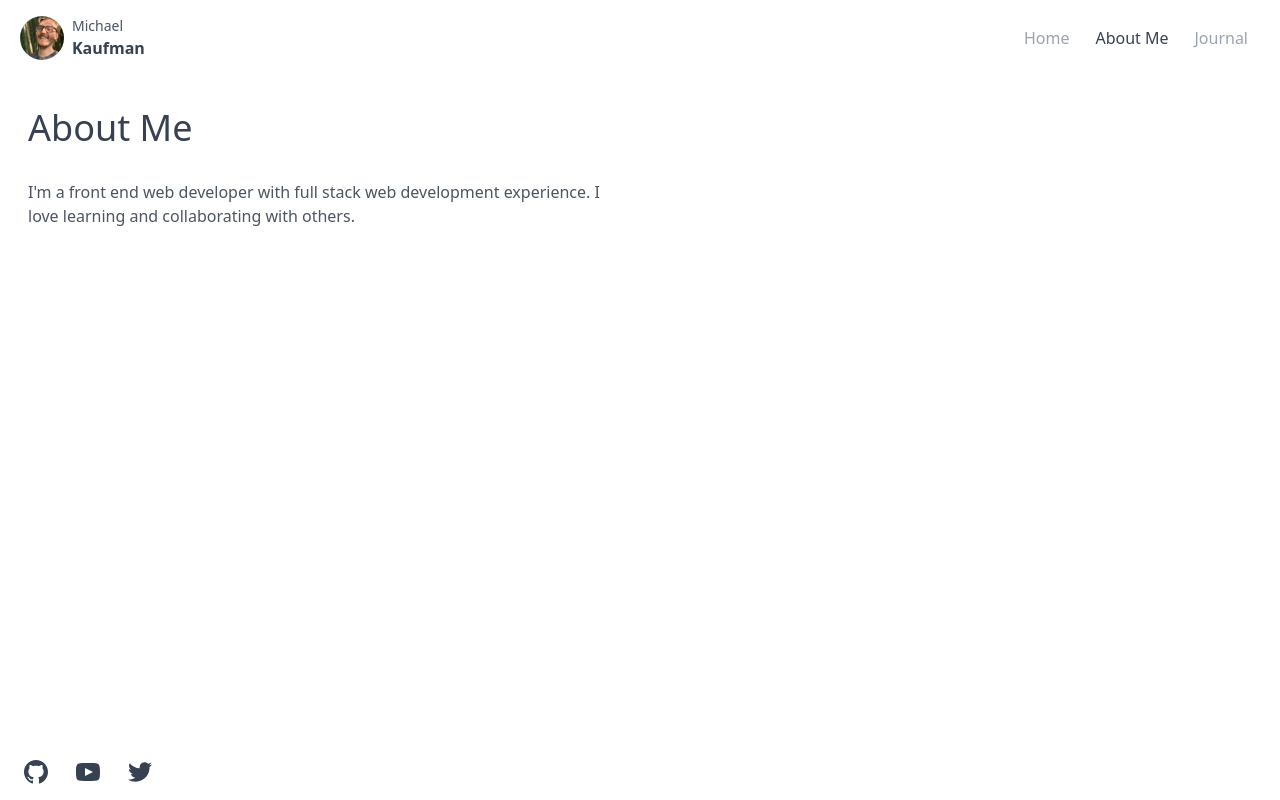
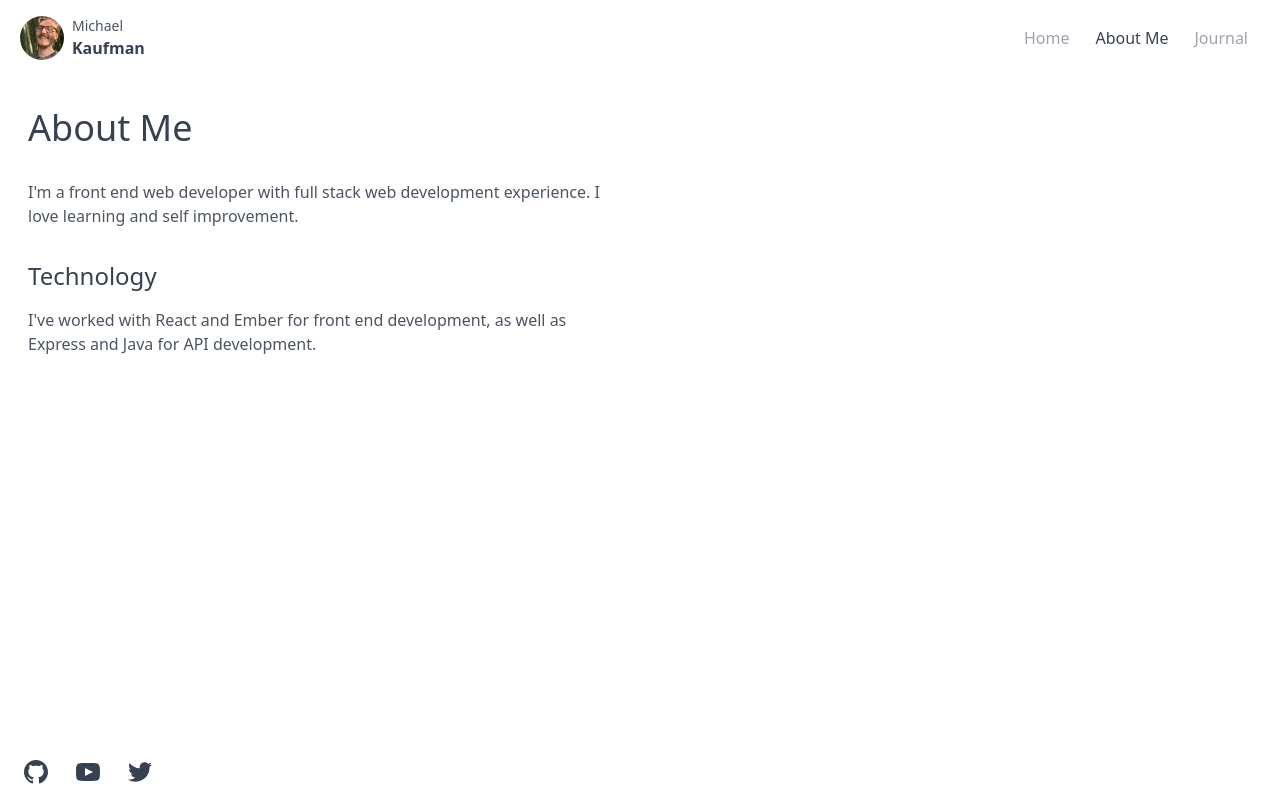
Before and after one commit to KaufmanDeveloper/kaufman-personal-site, a Next.js app: page /about-me in a window 1280 px wide. Built offline with nearby package versions, Linux system fonts and the light colour scheme.

Commit message:
style: Include conditional check for margin styling in abstracted components

```diff
--- a/components/Content/index.jsx
+++ b/components/Content/index.jsx
@@ -1,13 +1,47 @@
-function Section({ children }) {
-  return <section className="mt-12 max-w-xl">{children}</section>;
+function Section({ children, className }) {
+  return (
+    <section className={`mt-12 max-w-xl${className ? " " + className : ""}`}>
+      {children}
+    </section>
+  );
 }
 
-function SectionHeader({ children }) {
-  return <h2 className="text-4xl text-primary">{children}</h2>;
+function SectionHeader({ children, className }) {
+  return (
+    <h2 className={`text-4xl text-primary${className ? " " + className : ""}`}>
+      {children}
+    </h2>
+  );
 }
 
-function SectionContent({ children }) {
-  return <div className="mt-8 text-secondary">{children}</div>;
+function SectionSubHeader({ children, className }) {
+  const containsMarginStylingRegex = new RegExp("mt*");
+  const containsMarginStyling = containsMarginStylingRegex.test(className);
+
+  return (
+    <h2
+      className={`${containsMarginStyling ? "" : "mt-8"} text-2xl text-primary${
+        className ? " " + className : ""
+      }`}
+    >
+      {children}
+    </h2>
+  );
 }
 
-export { Section, SectionHeader, SectionContent };
+function SectionContent({ children, className }) {
+  const containsMarginStylingRegex = new RegExp("mt*");
+  const containsMarginStyling = containsMarginStylingRegex.test(className);
+
+  return (
+    <div
+      className={`${containsMarginStyling ? "" : "mt-8"} text-secondary${
+        className ? " " + className : ""
+      }`}
+    >
+      {children}
+    </div>
+  );
+}
+
+export { Section, SectionHeader, SectionSubHeader, SectionContent };
--- a/pages/about-me/index.jsx
+++ b/pages/about-me/index.jsx
@@ -2,6 +2,7 @@ import Layout from "../../components/layout";
 import {
   Section,
   SectionHeader,
+  SectionSubHeader,
   SectionContent,
 } from "../../components/Content";
 
@@ -13,7 +14,14 @@ export default function AboutMe() {
 
         <SectionContent>
           I'm a front end web developer with full stack web development
-          experience. I love learning and collaborating with others.
+          experience. I love learning and self improvement.
+        </SectionContent>
+
+        <SectionSubHeader>Technology</SectionSubHeader>
+
+        <SectionContent className="mt-4">
+          I've worked with React and Ember for front end development, as well as
+          Express and Java for API development.
         </SectionContent>
       </Section>
     </Layout>
```
